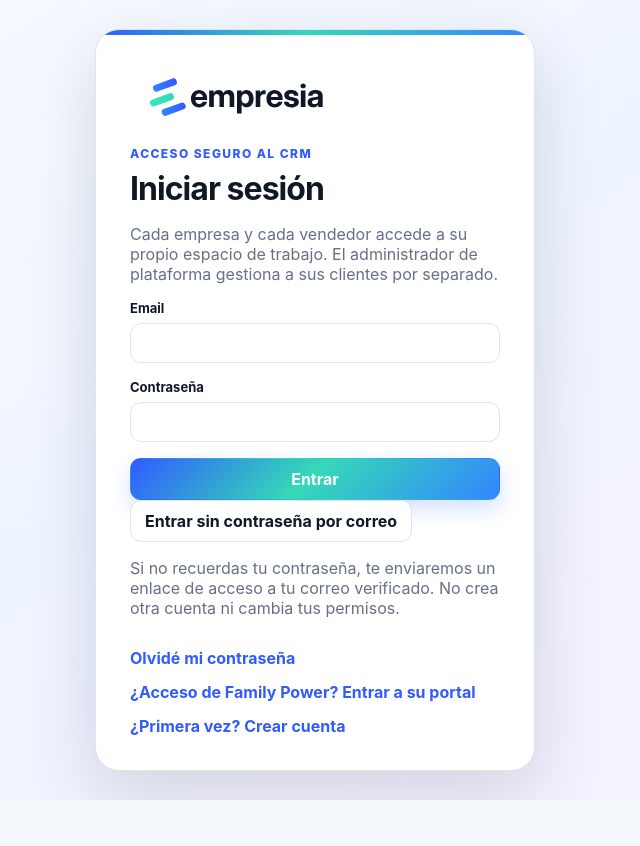
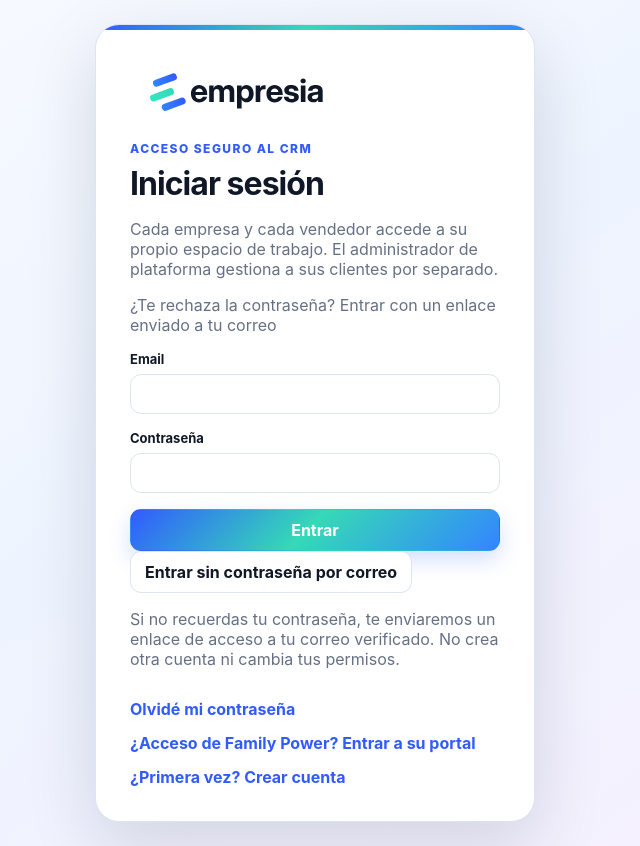
Before and after one commit to angelberiguete-pixel/crm, a Next.js app: page /login in a window 1280 px wide. Shown: the whole page, without its empty margins (325-965 px from the left). Before the commit the page ends 800 px from the top, so only its background shows below. Built offline with nearby package versions, Linux system fonts and the light colour scheme.

Commit message:
fix(auth): prominently link to passwordless recovery before password form

```diff
--- a/app/login/page.tsx
+++ b/app/login/page.tsx
@@ -91,6 +91,7 @@ export default function LoginPage() {
       <div className="eyebrow">Acceso seguro al CRM</div>
       <h1>Iniciar sesión</h1>
       <p className="muted">Cada empresa y cada vendedor accede a su propio espacio de trabajo. El administrador de plataforma gestiona a sus clientes por separado.</p>
+      <p className="muted"><Link href="/acceso-correo">¿Te rechaza la contraseña? Entrar con un enlace enviado a tu correo</Link></p>
       <form onSubmit={submit} className="stack gap-16">
         <label>Email<input type="email" value={email} onChange={(e) => setEmail(e.target.value)} required autoComplete="email" /></label>
         <label>Contraseña<input type="password" minLength={8} value={password} onChange={(e) => setPassword(e.target.value)} required autoComplete={mode === "login" ? "current-password" : "new-password"} /></label>
```
